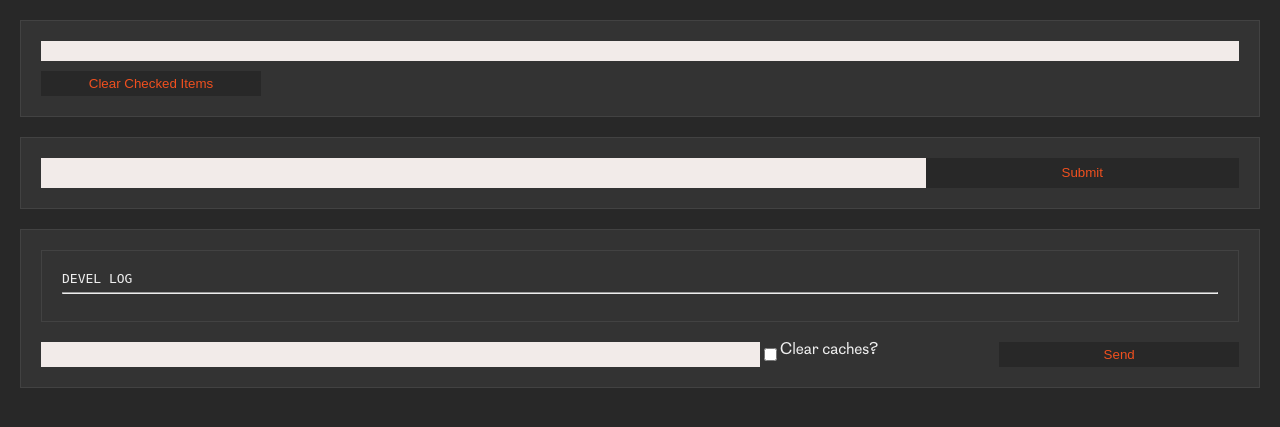
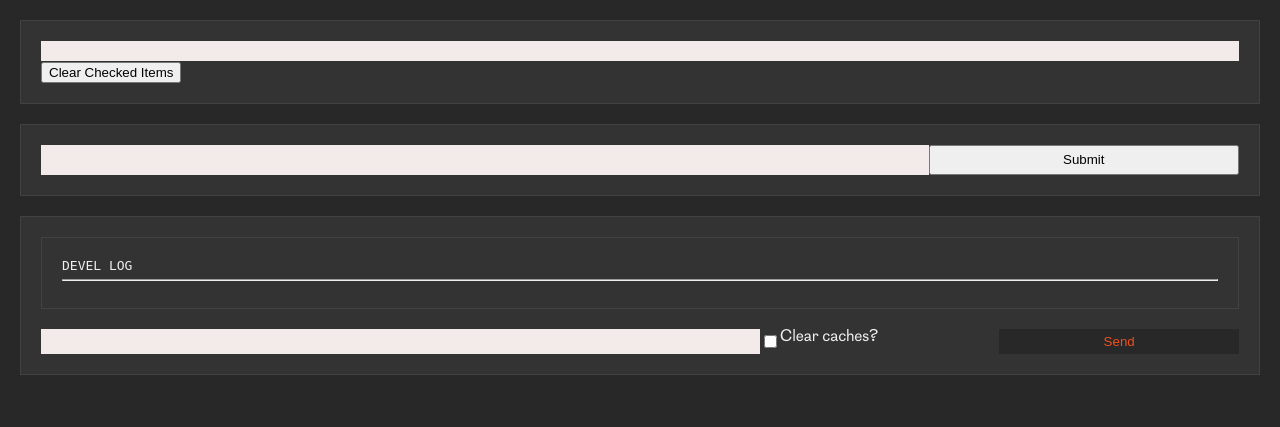
Before and after one commit to madebyparry/simple_list, a PHP site: page / in a window 1280 px wide. Shown: the part 138-565 px from the top of the page. Run offline with PHP 8.4, Linux system fonts and the light colour scheme; style sheets or scripts are compiled from the project's sources; some libraries are stand-ins or nearby versions.

Commit message:
list functionality first wave styles x24

```diff
--- a/header.php
+++ b/header.php
@@ -1,7 +1,7 @@
 <header class="site-header">
   <h1><a href="./index.php">Simple List</a></h1>
   <span class="header-menu-button-wrapper">
-    <span class="header-menu-button" onclick="toggle_menu()" id="header-menu-button"><i class="iconoir-plus-square"></i></span>
+    <span class="header-menu-button" onclick="toggle_menu()" id="header-menu-button"><i class="iconoir-plus-square-solid"></i></span>
   </span>
 </header>
 <nav id="site-nav" class="site-nav">
--- a/index.php
+++ b/index.php
@@ -29,7 +29,10 @@ $devel_enable = TRUE;
                 <div class="current_list_items">
                     <?php require_once('./display_list.php'); ?>
                 </div>
-                <input type="submit" value="Clear checked items">
+                <button type="submit" value="Clear checked items">
+                    <i class="iconoir-erase-solid"></i>
+                    Clear Checked Items
+                </button>
             </form>
         </div>
     </div>
@@ -37,7 +40,10 @@ $devel_enable = TRUE;
         <div class="list_entry_inner">
             <form action="get_list_entry.php" method="post">
                 <input type="text" name="new_list_entry" class="new_entry_input">
-                <input type="submit" value="submit" class="new_entry_submit">
+                <button type="submit" value="submit" class="new_entry_submit">
+                    <i class="iconoir-upload-square-solid"></i>
+                    Submit
+                </button>
             </form>
         </div>
     </div>
--- a/sass/style.scss
+++ b/sass/style.scss
@@ -55,6 +55,7 @@ body {
         vertical-align: -1px;
     }
     .header-menu-button {
+        display: flex;
         padding: 10px;
         background-color: $color_primary;
         color: $text_color_emphasis;
@@ -62,6 +63,9 @@ body {
         &:hover {
             background-color: $text_color_emphasis;
             color: $color_primary;
+        }
+        i {
+            font-size: 22px;
         }
     }
 }
```
